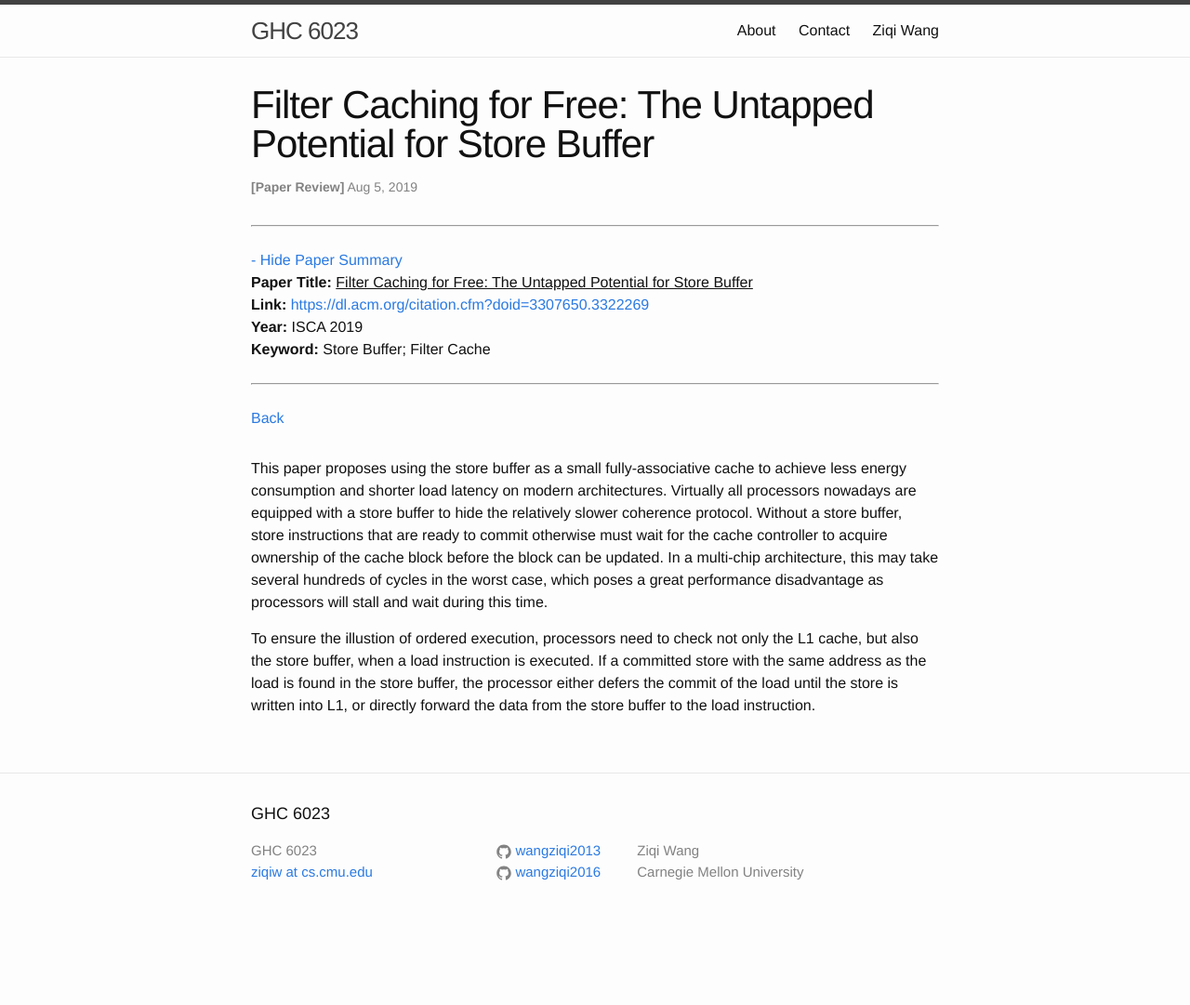
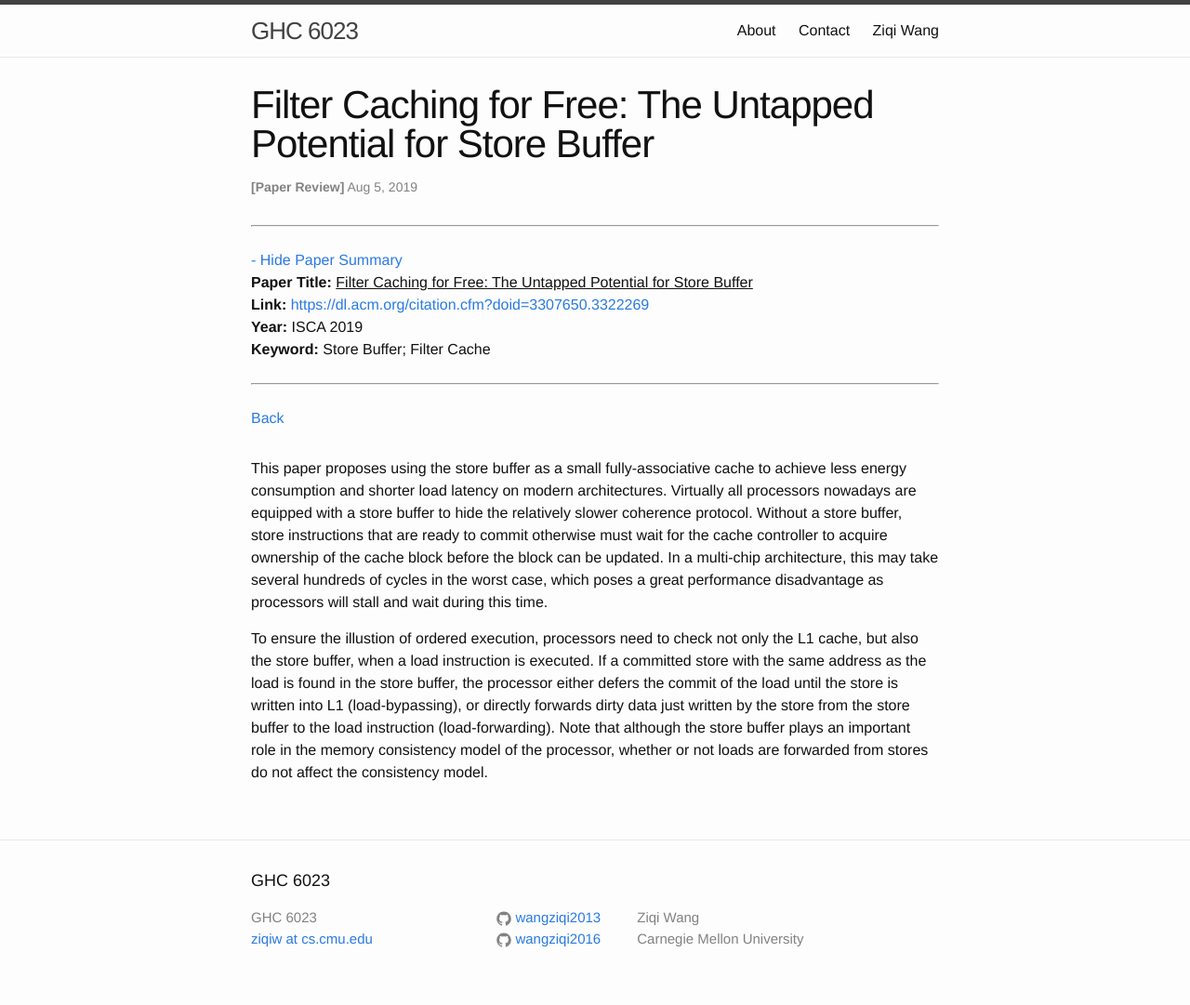
Before and after one commit to wangziqi2013/wangziqi2013.github.io, a Jekyll site: the page built from _posts/2019-08-05-Filter-Caching-for-Free.markdown, in a window 1280 px wide. Shown: the whole page at 93% size. Built offline with Jekyll 4.4.1, drawn with Linux system fonts in a browser that asks for light colours; before the commit the page ends 1009 px from its top, so only the background shows below that.

Commit message:
Adding memory model

```diff
--- a/_posts/2019-08-05-Filter-Caching-for-Free.markdown
+++ b/_posts/2019-08-05-Filter-Caching-for-Free.markdown
@@ -22,5 +22,7 @@ wait during this time.
 
 To ensure the illustion of ordered execution, processors need to check not only the L1 cache, but also the store buffer,
 when a load instruction is executed. If a committed store with the same address as the load is found in the store buffer,
-the processor either defers the commit of the load until the store is written into L1, or directly forward the data from
-the store buffer to the load instruction.
+the processor either defers the commit of the load until the store is written into L1 (load-bypassing), or directly forwards
+dirty data just written by the store from the store buffer to the load instruction (load-forwarding). Note that although the
+store buffer plays an important role in the memory consistency model of the processor, whether or not loads are forwarded
+from stores do not affect the consistency model.
```
